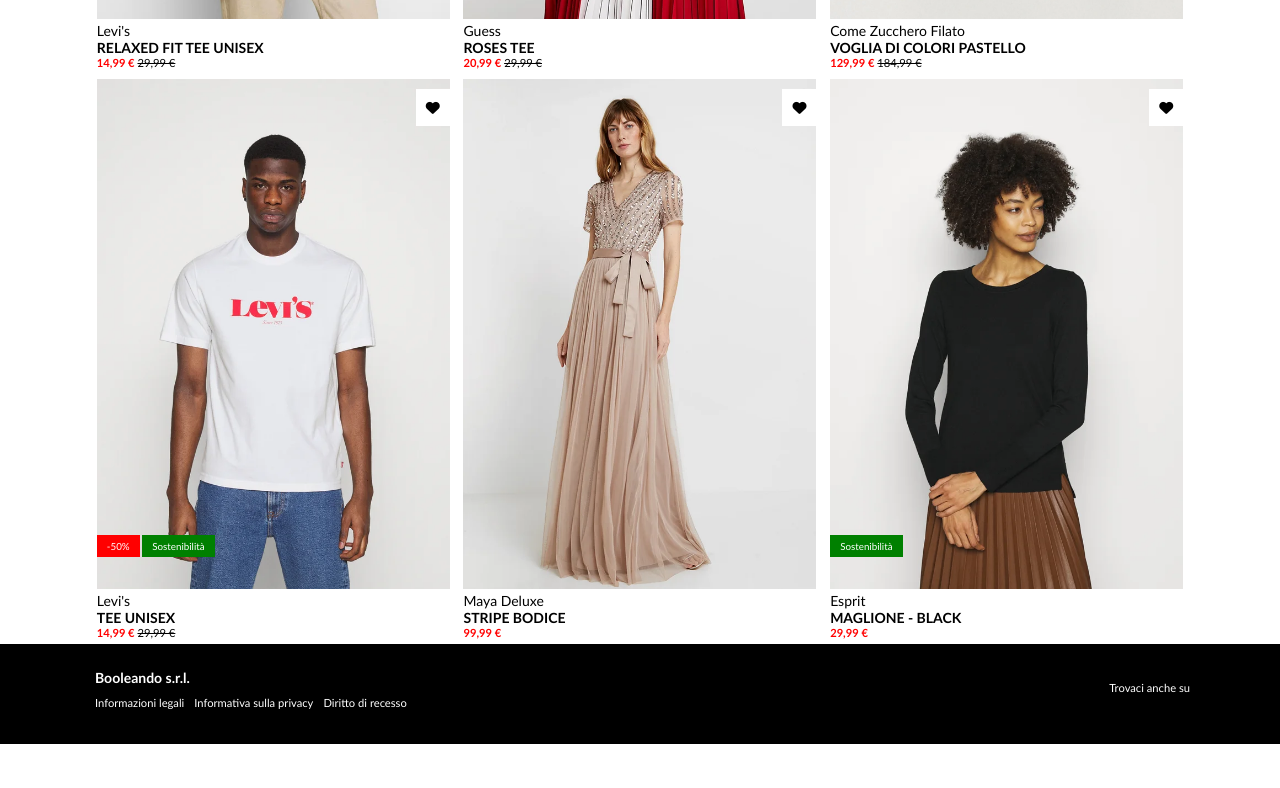
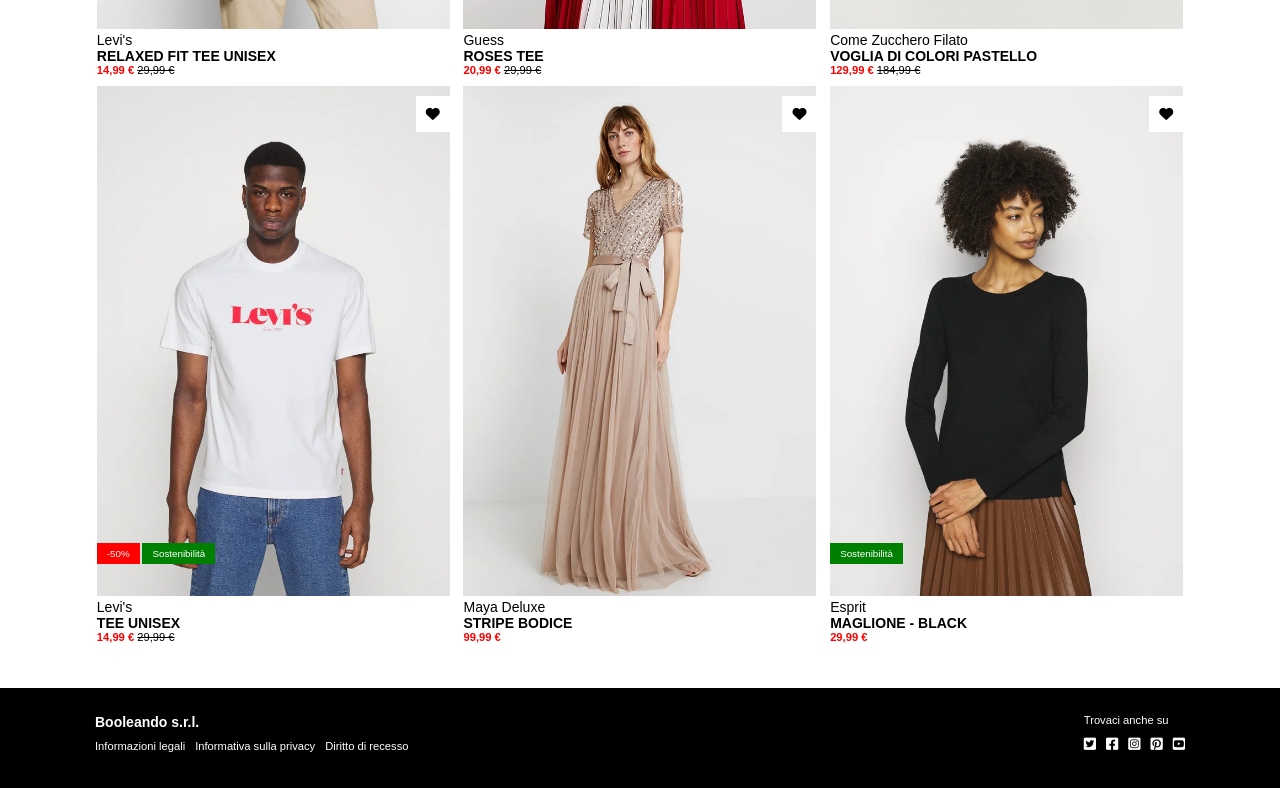
Before and after one commit to MassimoAzzini/html-css-boolando, a plain HTML site: page index.html in a window 1280 px wide. Shown: the part 586-1374 px from the top of the page. Before the commit the page ends 1330 px from the top, so only its background shows below. Drawn offline with Linux system fonts and the light colour scheme.

Commit message:
[add]: footer social

```diff
--- a/css/style.css
+++ b/css/style.css
@@ -5,12 +5,12 @@
 }
 
 html {
-  font-family: 'Trebuchet MS', 'Lucida Sans Unicode', 'Lucida Grande', 'Lucida Sans', Arial, sans-serif;
+  font-family: Arial, Helvetica, sans-serif;
   font-size: 14px;
 }
 
 main {
-  margin-top: 50px;
+  margin-top: 60px;
 }
 
 header,
@@ -55,7 +55,7 @@
 /* HEADER */
 header .fixed {
   width: 100%;
-  height: 50px;
+  height: 60px;
   background-color: #ff6900;
   box-shadow: 0px 3px 1px #dedede;
   top: 0;
@@ -75,7 +75,7 @@
 /* MAIN */
 
 main .container.flex {
-  padding-top: 40px;
+  padding: 40px 0;
   justify-content: space-around;
   flex-wrap: wrap;
 }
@@ -179,11 +179,20 @@
 
 footer .company span {
   font-weight: bold;
-  margin: 0 5px;
   font-size: 1rem;
 }
 
-footer .company > * {
+footer .company span,
+footer .social span {
+  margin: 0 5px;
+}
+
+footer .company > *,
+footer .social > * {
   margin-top: 10px;
   margin-bottom: 10px;
 }
+
+footer .social a {
+  font-size: 1rem;
+}
--- a/index.html
+++ b/index.html
@@ -182,7 +182,11 @@
         <span>Trovaci anche su</span>
         <nav>
           <ul class="flex">
-            <li><a href="#" target="_blank"></a></li>
+            <li><a href="#" target="_blank"><i class="fa-brands fa-square-twitter"></i></a></li>
+            <li><a href="#" target="_blank"><i class="fa-brands fa-square-facebook"></i></a></li>
+            <li><a href="#" target="_blank"><i class="fa-brands fa-square-instagram"></i></a></li>
+            <li><a href="#" target="_blank"><i class="fa-brands fa-square-pinterest"></i></a></li>
+            <li><a href="#" target="_blank"><i class="fa-brands fa-square-youtube"></i></a></li>
           </ul>
         </nav>
 
```
